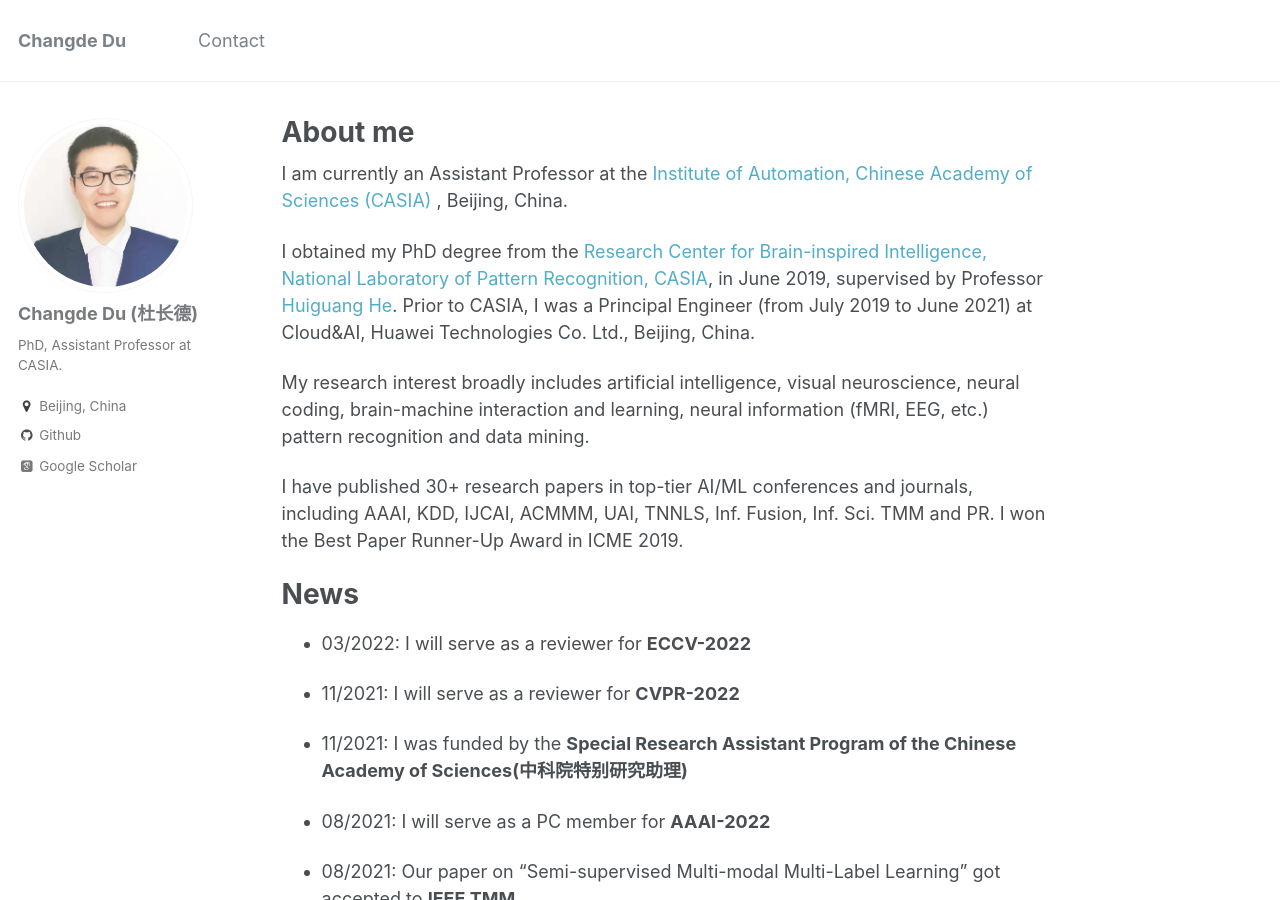
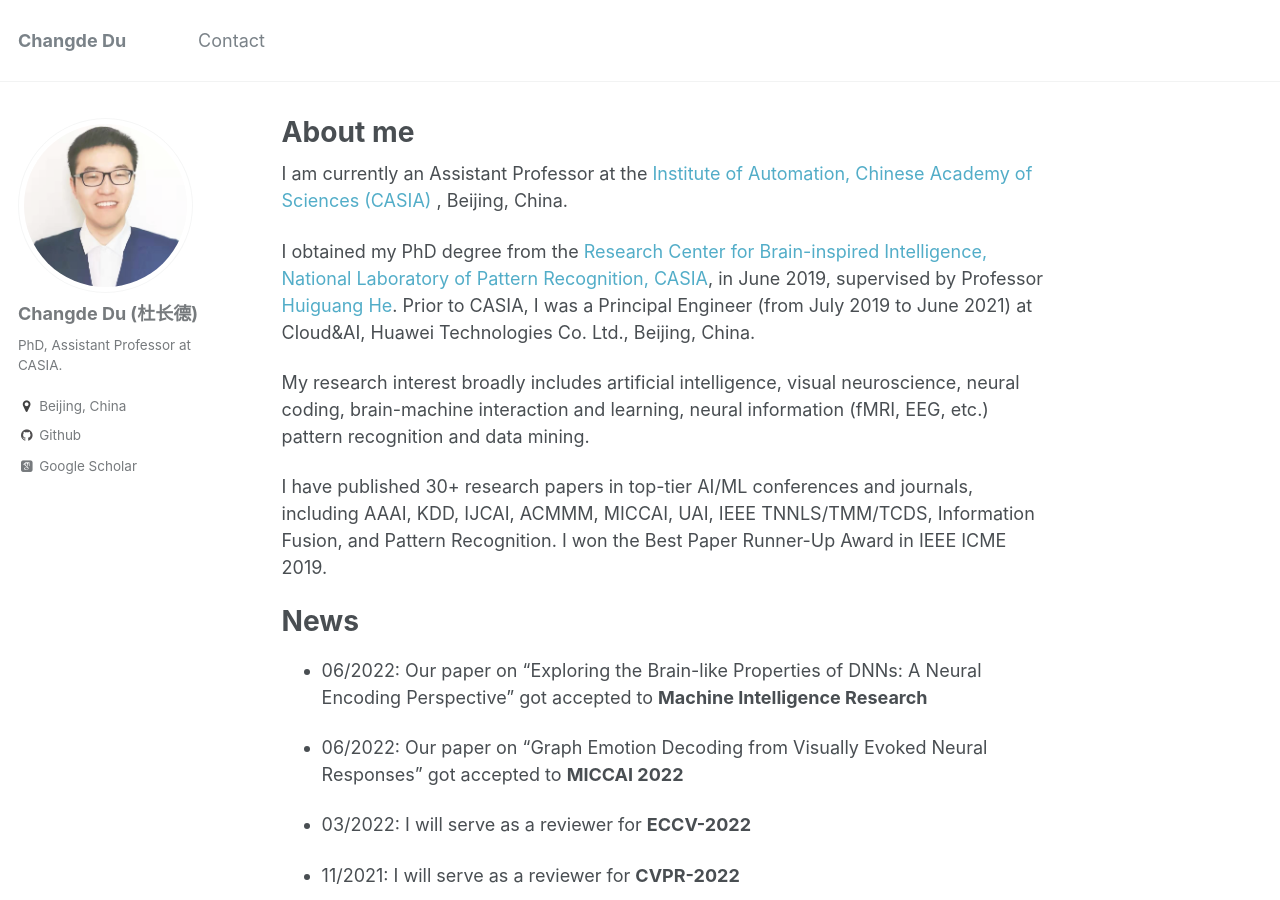
Before and after one commit to ChangdeDu/changdedu.github.io, a Jekyll site: the page built from _pages/about.md, in a window 1280 px wide and 900 px high. Built offline with Jekyll 4.4.1, drawn with Linux system fonts in a browser that asks for light colours; some web fonts are replaced.

Commit message:
Update about.md

```diff
--- a/_pages/about.md
+++ b/_pages/about.md
@@ -14,11 +14,15 @@ I am currently an Assistant Professor at the [Institute of Automation, Chinese A
 
 I obtained my PhD degree from the [Research Center for Brain-inspired Intelligence, National Laboratory of Pattern Recognition, CASIA](https://bii.ia.ac.cn/), in June 2019, supervised by Professor [Huiguang He](http://www.ia.cas.cn/sourcedb_ia_cas/cn/iaexpert/200908/t20090804_2310528.html). Prior to CASIA, I was a Principal Engineer (from July 2019 to June 2021) at Cloud&AI, Huawei Technologies Co. Ltd., Beijing, China.
 
-My research interest broadly includes artificial intelligence, visual neuroscience,  neural coding, brain-machine interaction and learning, neural information (fMRI, EEG, etc.) pattern recognition and data mining.
+My research interest broadly includes artificial intelligence, visual neuroscience, neural coding, brain-machine interaction and learning, neural information (fMRI, EEG, etc.) pattern recognition and data mining.
 
-I have published 30+ research papers in top-tier AI/ML conferences and journals, including AAAI, KDD, IJCAI, ACMMM, UAI, TNNLS, Inf. Fusion, Inf. Sci. TMM and PR. I won the Best Paper Runner-Up Award in ICME 2019.
+I have published 30+ research papers in top-tier AI/ML conferences and journals, including AAAI, KDD, IJCAI, ACMMM, MICCAI, UAI, IEEE TNNLS/TMM/TCDS, Information Fusion, and Pattern Recognition. I won the Best Paper Runner-Up Award in IEEE ICME 2019.
 
 # News
+- 06/2022: Our paper on "Exploring the Brain-like Properties of DNNs: A Neural Encoding Perspective" got accepted to **Machine Intelligence Research**
+
+- 06/2022: Our paper on "Graph Emotion Decoding from Visually Evoked Neural Responses" got accepted to **MICCAI 2022**
+
 - 03/2022: I will serve as a reviewer for **ECCV-2022**
 
 - 11/2021: I will serve as a reviewer for **CVPR-2022**
```
